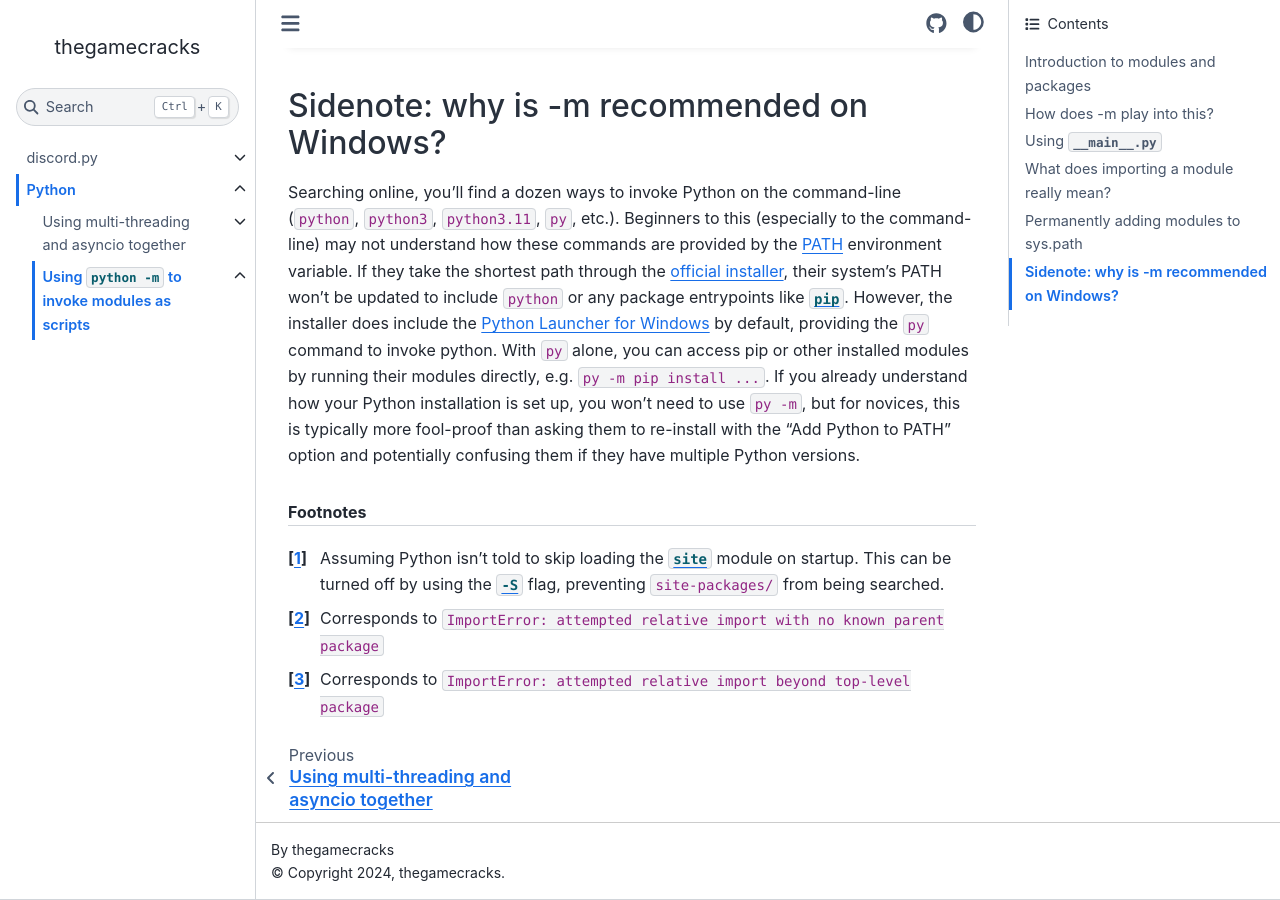
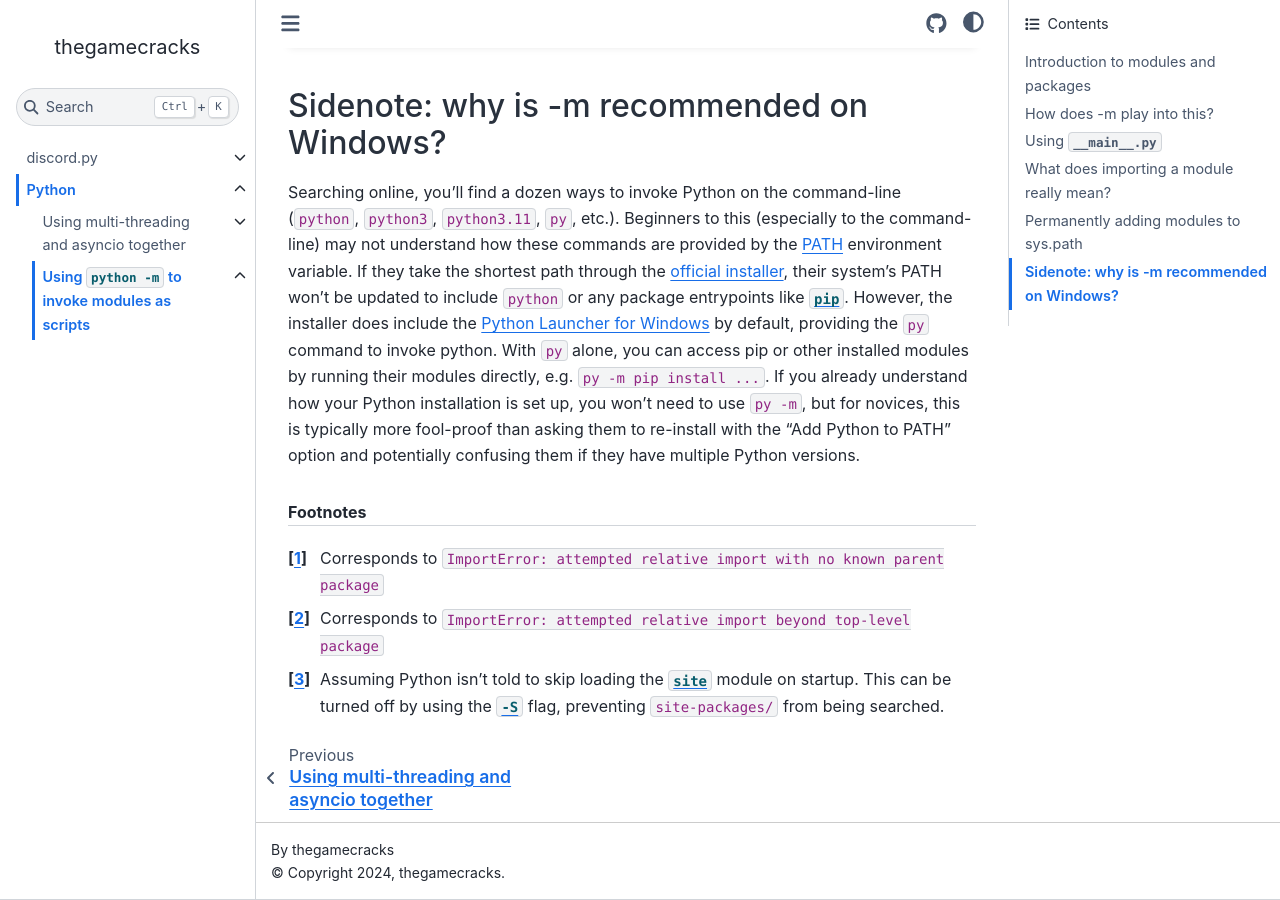
Before and after one commit to thegamecracks/thegamecracks.github.io, a Sphinx documentation site: the page built from docs/python/invoking_modules.rst, in a window 1280 px wide and 900 px high, scrolled down 7481 px. Built offline with Sphinx 7.4.7 and the Sphinx Book theme 1.1.4, drawn with Linux system fonts in a browser that asks for light colours.

```diff
--- a/docs/python/invoking_modules.rst
+++ b/docs/python/invoking_modules.rst
@@ -422,14 +422,14 @@ have multiple Python versions.
 
 .. rubric:: Footnotes
 
+.. [#no-parent-package]
+   Corresponds to ``ImportError: attempted relative import with no known parent package``
+.. [#beyond-top-level]
+   Corresponds to ``ImportError: attempted relative import beyond top-level package``
 .. [#site]
    Assuming Python isn't told to skip loading the |site-module|_ module on startup.
    This can be turned off by using the |dash-S|_ flag, preventing ``site-packages/``
    from being searched.
-.. [#no-parent-package]
-   Corresponds to ``ImportError: attempted relative import with no known parent package``
-.. [#beyond-top-level]
-   Corresponds to ``ImportError: attempted relative import beyond top-level package``
 .. |site-module| replace:: ``site``
 .. _site-module: https://docs.python.org/3/library/site.html
 .. |dash-S| replace:: ``-S``
```
